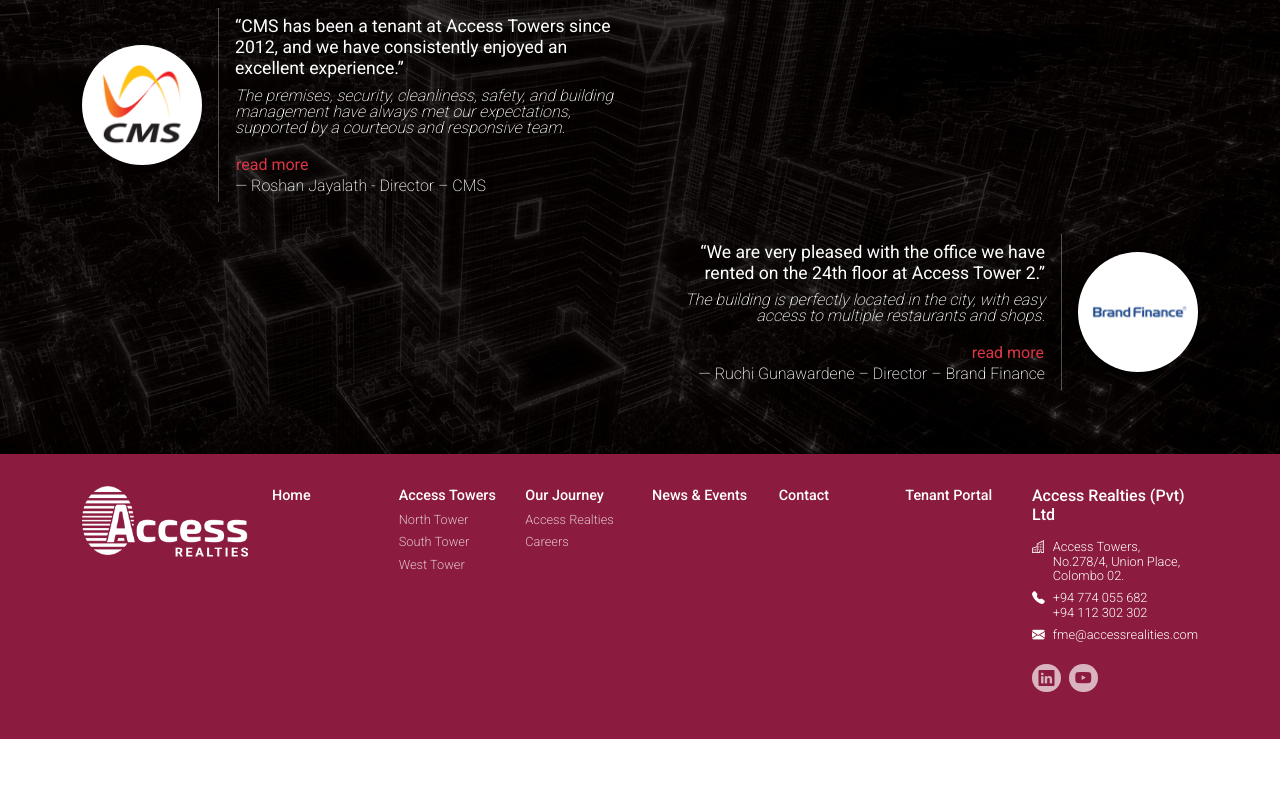
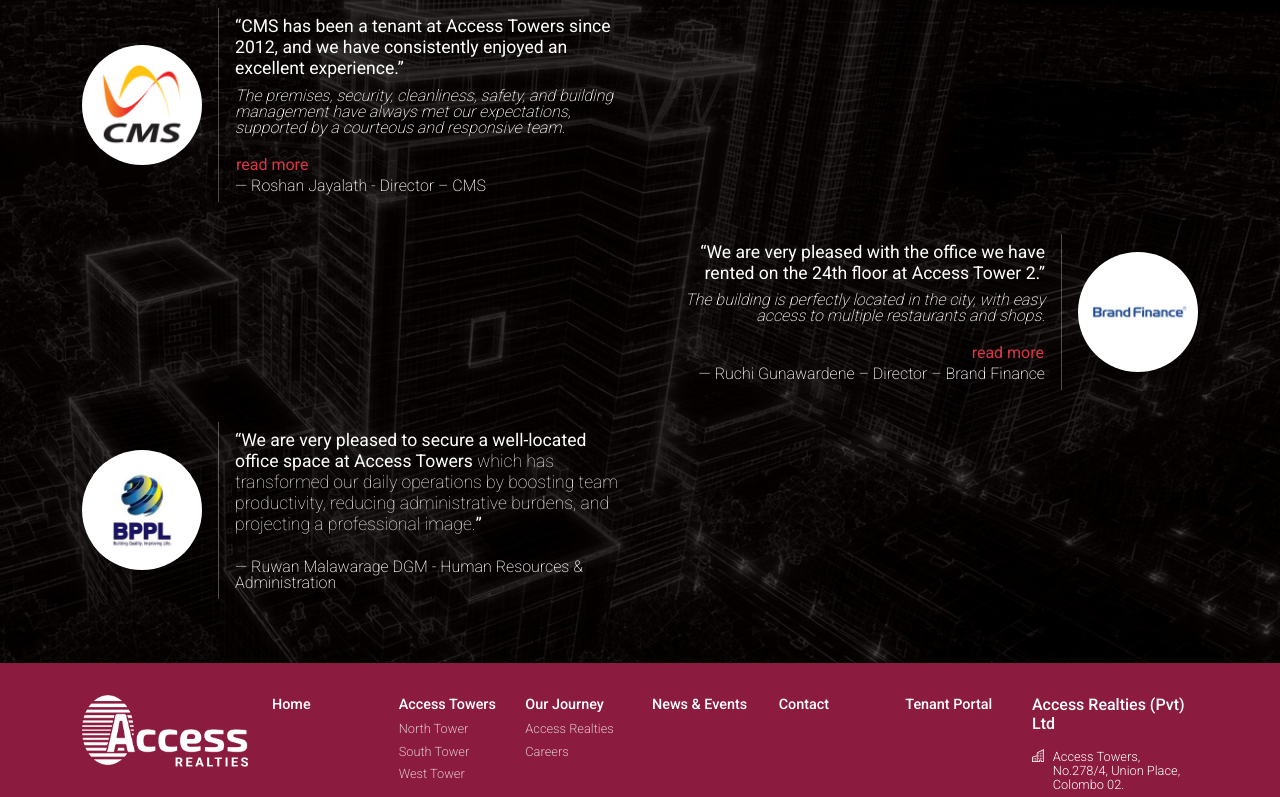
Before and after one commit to Kites-Global/accessrealities, a Next.js app: page / in a window 1280 px wide. Shown: the part 4483-5280 px from the top of the page. Before the commit the page ends 5222 px from the top, so only its background shows below. Built offline with nearby package versions, Linux system fonts and the light colour scheme.

Commit message:
feat: new testomonial is added

```diff
--- a/src/app/(site)/globals.css
+++ b/src/app/(site)/globals.css
@@ -592,6 +592,10 @@
     padding-top: 2rem;
   }
 
+  .inside-txt {
+    font-weight: 100;
+  }
+
   .intro-cont {
     color: #fff;
     margin-bottom: 2rem;
--- a/src/app/(site)/page.tsx
+++ b/src/app/(site)/page.tsx
@@ -377,6 +377,30 @@
               </div>
             </div>
           </div>
+
+          {/* Review 3 */}
+          <div className="row wht-thy-say-row justify-content-start">
+            <div className="col-md-6">
+              <div className="wht-thy-say-itm">
+                <div className="img-cont">
+                  <div className="logo-box">
+                    <Image src="/img/t-1.jpg" alt="Insee cement" className="img-fluid" width={200} height={200} />
+                  </div>
+                </div>
+                <div className="info-cont info-cont-left">
+                  <h5>&ldquo;We are very pleased to secure a well-located office space at Access Towers
+                    <span className="inside-txt"> which has transformed our daily operations by boosting team productivity, reducing administrative burdens, and projecting a professional image.</span>
+                    &rdquo;</h5>
+                  {/* <p className="hide-mobile">
+                    Which has transformed our daily operations by boosting team productivity, reducing administrative burdens, and projecting a professional image.
+                  </p> */}
+                  <p>
+                    <br />
+                    — Ruwan Malawarage DGM - Human Resources & Administration</p>
+                </div>
+              </div>
+            </div>
+          </div>
         </div>
       </section >
 
```
Also changed, not shown: public/img/t-1.jpg (added).
